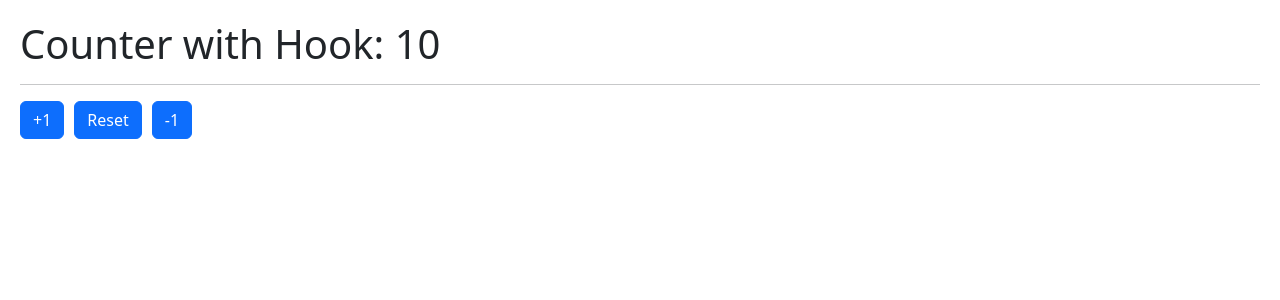
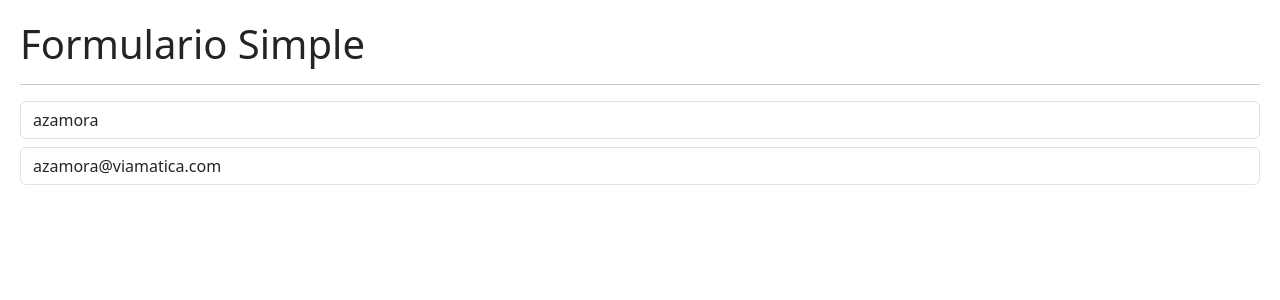
Before and after one commit to Ronnal-Zp/react-hook-app, a React (Vite) app: page / in a window 1280 px wide. Shown: the top 300 px of the page. Built offline with nearby package versions, Linux system fonts and the light colour scheme.

Commit message:
limpiar componentes

```diff
--- /dev/null
+++ b/src/02-useEffect/Message.jsx
@@ -0,0 +1,27 @@
+import { useEffect, useState } from "react";
+
+export const Message = () => {
+  const [coord, setCoord] = useState({x:0, y:0});
+
+  const onMouseMove = ({x, y}) => {
+    setCoord({x, y});
+  }
+
+  useEffect(() => {
+    console.log('Message mounted!');
+    window.addEventListener('mousemove', onMouseMove);
+
+    return () => {
+      console.log('Message unmounted!');
+      window.removeEventListener('mousemove', onMouseMove);
+    }
+  }, [])
+
+
+  return (
+    <>
+        <h3>Coordenadas</h3>
+        { JSON.stringify(coord) }
+    </>
+  )
+}
--- /dev/null
+++ b/src/02-useEffect/SimpleForm.jsx
@@ -0,0 +1,50 @@
+import { useEffect, useState } from "react"
+import { Message } from "./Message";
+
+export const SimpleForm = () => {
+    const [formState, setFormState] = useState({
+        username: 'azamora',
+        email: 'azamora@viamatica.com'
+    });
+
+    const { username, email } = formState;
+
+    const onInputChange = ({ target }) => {
+        const { name, value } = target;
+
+        setFormState({
+            ...formState,
+            [name]: value
+        });
+    }
+
+    useEffect(() => {
+
+
+    }, []);
+
+    return (
+        <>
+            <h1>Formulario Simple</h1>
+            <hr />
+
+            <input
+                type="text"
+                className="form-control"
+                placeholder="Username"
+                name="username"
+                value={username}
+                onChange={onInputChange}/>
+
+            <input
+                type="email"
+                className="form-control mt-2"
+                placeholder="Email"
+                name="email"
+                value={email}
+                onChange={onInputChange}/>
+
+            { username == 'azamora2' && <Message/> }
+        </>
+    )
+}
--- a/src/main.jsx
+++ b/src/main.jsx
@@ -3,10 +3,10 @@ import { createRoot } from 'react-dom/client';
 import './index.css';
 // import { HooksApp } from "./HooksApp";
 import { CounterWithCustomHook } from "./01-useState/CounterWithCustomHook";
+import { SimpleForm } from "./02-useEffect/SimpleForm";
 
 createRoot(document.getElementById('root')).render(
-  <StrictMode>
-    {/* <HooksApp/> */}
-    <CounterWithCustomHook/>
-  </StrictMode>
+  // <StrictMode>
+    <SimpleForm/>
+  // </StrictMode>
 )
```
